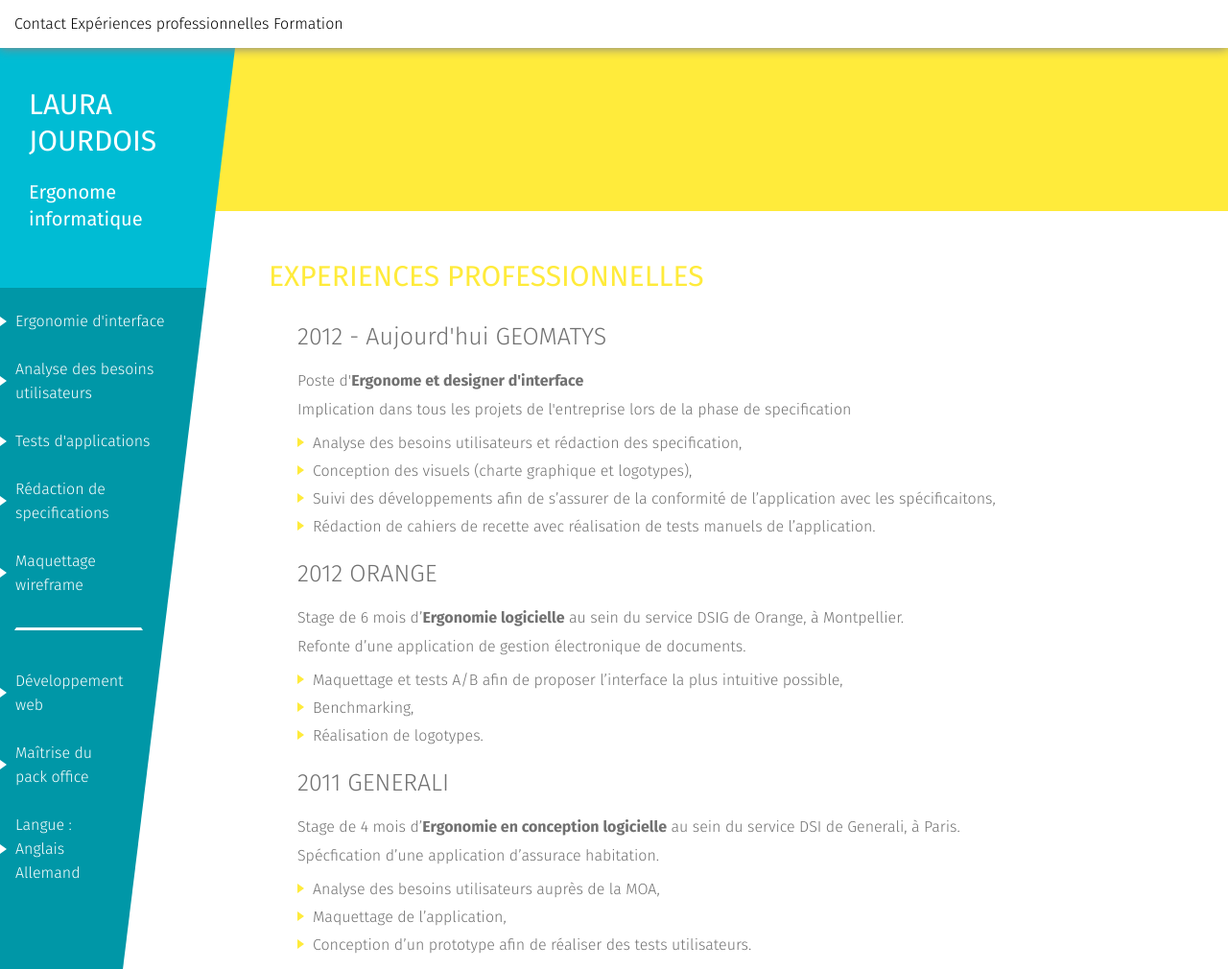
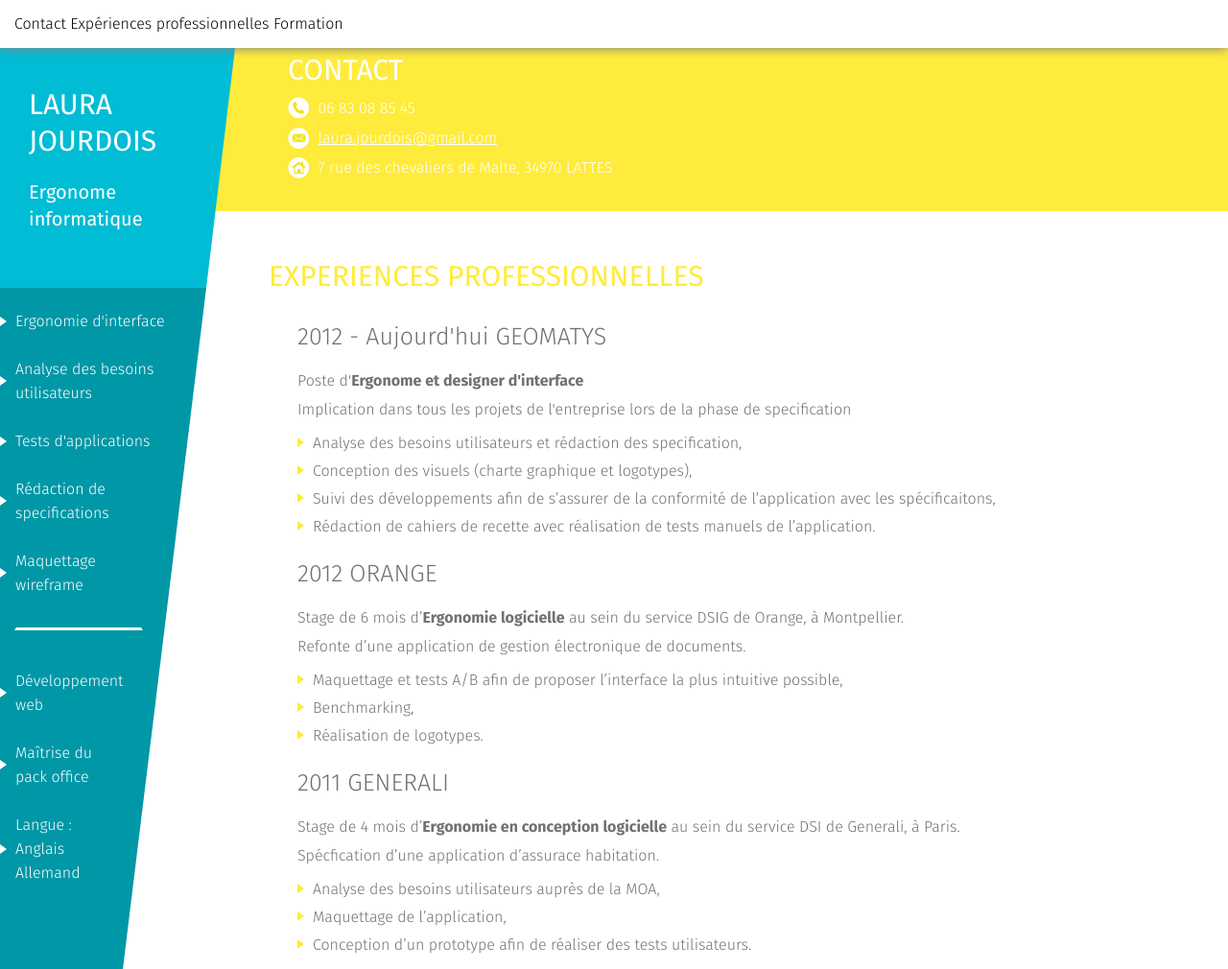
Before and after one commit to ljourdois/ljourdois.github.io, a plain HTML site: page index.html in a window 1280 px wide. Shown: the top 1010 px of the page at 96% size. Drawn offline with Linux system fonts and the light colour scheme.

Commit message:
feat(*):add contact informations

```diff
--- a/index.html
+++ b/index.html
@@ -21,6 +21,10 @@
 		<div class="content">
 			<div class="right-top">
 				<div class="right-top-content">
+					<h3>CONTACT</h3>
+					<div><img src="img/tel.png"/> <p>06 83 08 85 45</p></div>
+					<div><img src="img/mail.png"/> <p><a href="mailto:laura.jourdois@gmail.com">laura.jourdois@gmail.com</a></p></div>
+					<div><img src="img/adress.png"/> <p>7 rue des chevaliers de Malte, 34970 LATTES</p></div>
 				</div>
 			</div>
 
--- a/style.css
+++ b/style.css
@@ -78,6 +78,30 @@ header nav ul li{
 .content .right-top .right-top-content{
 	position: absolute;
 	left: 300px;
+}
+.content .right-top .right-top-content h3{
+    color: #fff;
+    font-size: 30px;
+    font-weight: normal;
+    margin-top: 5px;
+    margin-bottom: 5px;
+}
+.content .right-top .right-top-content p{
+    color: #fff;
+    margin-bottom: 0;
+    margin-top: 0;
+    display: inline-block;
+    vertical-align: super;
+}
+.content .right-top .right-top-content p a{
+    color: #fff;
+}
+.content .right-top .right-top-content p a:hover{
+    color: rgba(255,255,255,0.8);
+}
+.content .right-top .right-top-content img{
+    margin-top: 5px;
+    margin-right: 5px;
 }
 
 .content .left-content-bottom{
```
Also changed, not shown: img/adress.png (added), img/mail.png (added), img/tel.png (added).
